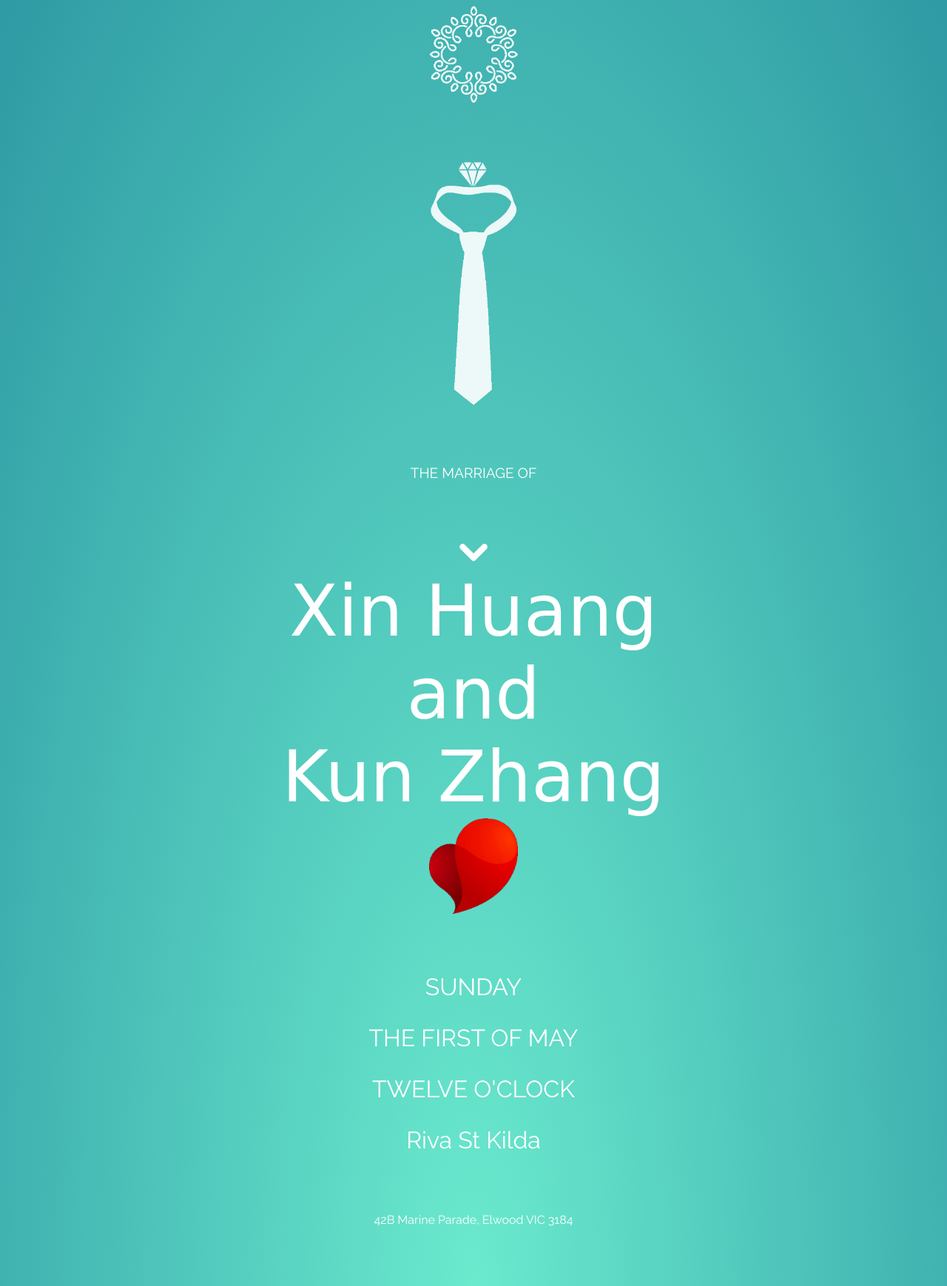
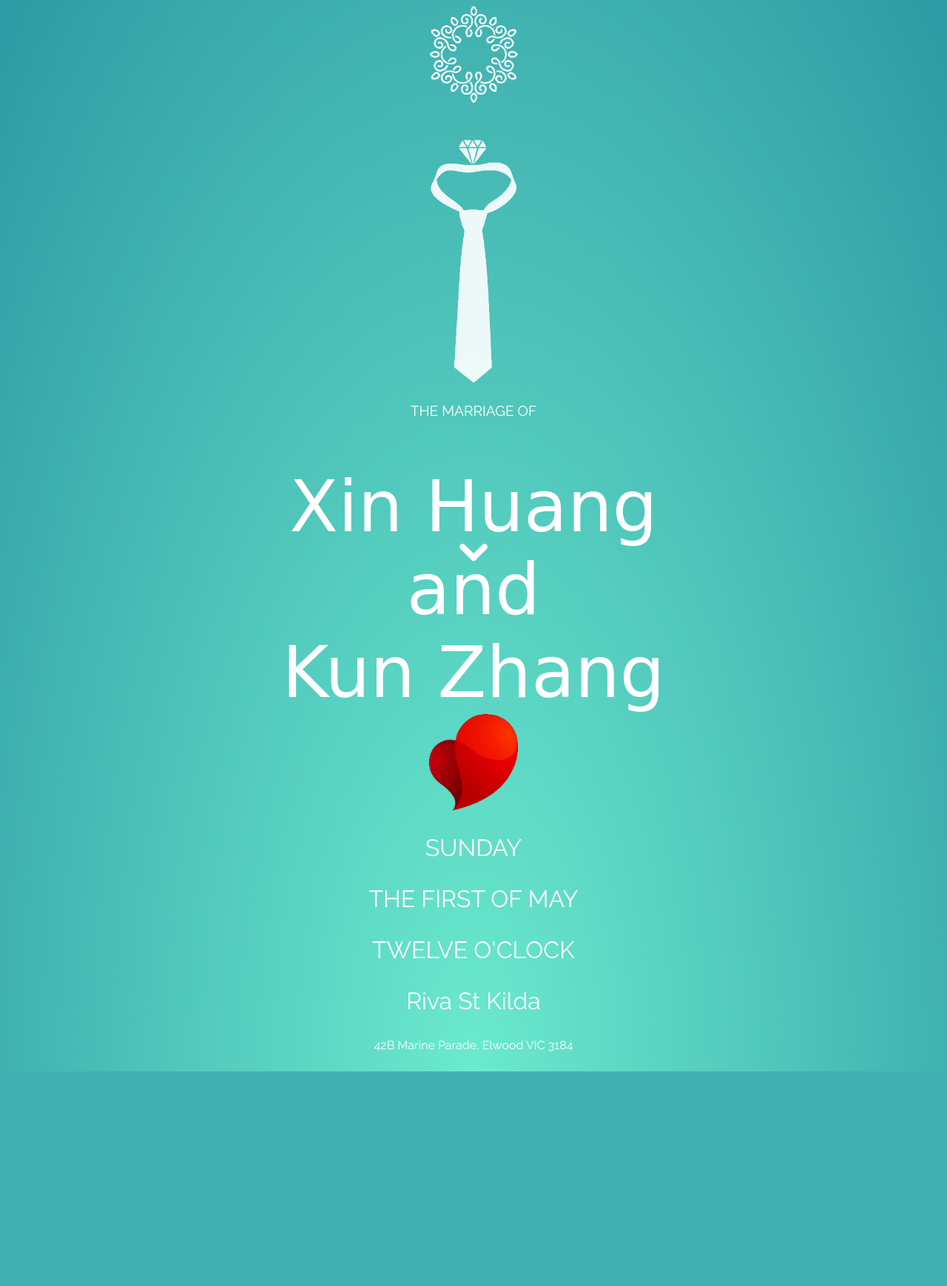
Before and after one commit to xhkz/invitation, a Django app: page / in a window 1280 px wide. Shown: the whole page at 74% size. After the commit the page ends 1448 px from the top, so only its background shows below. Run offline with Django 3.2, Linux system fonts and the light colour scheme; some libraries are stand-ins or nearby versions; some web fonts are replaced.

Commit message:
update style to sync openshift

```diff
--- a/django_project/wmlapp/static/css/main.css
+++ b/django_project/wmlapp/static/css/main.css
@@ -14,10 +14,10 @@ h1, h2, h3, h4, h5 {
 }
 
 .title {
-    margin-bottom: 120px;
+    margin-bottom: 5%;
 }
 
-@media only screen and (min-device-width: 480px) {
+@media only screen and (min-width: 480px) {
     h1 {
         font-size: 6em;
         font-family: 'Monsieur La Doulaise', cursive;
@@ -37,13 +37,13 @@ h1, h2, h3, h4, h5 {
     }
 
     img.center {
-        margin: 0 auto 80px;
+        margin: 0 auto;
         max-width: 120px;
         height: auto;
     }
 
-    .location h3, .location h5 {
-        margin-bottom: 80px;
+    .flower {
+        padding-bottom: 4%;
     }
 }
 
@@ -72,9 +72,13 @@ h1, h2, h3, h4, h5 {
     }
 
     img.center {
-        margin: 0 auto 10%;
+        margin: 0 auto;
         max-width: 25%;
         height: auto;
+    }
+
+    .flower {
+        padding-bottom: 10%;
     }
 
     .location h3, .location h5 {
--- a/django_project/wmlapp/templates/wmlapp/cn.html
+++ b/django_project/wmlapp/templates/wmlapp/cn.html
@@ -24,7 +24,7 @@
 <div id="particles-js"></div>
 <div id="fullpage">
     <div class="section">
-        <img src="{% static 'img/flower.png' %}" alt="flower" class="center"/>
+        <img src="{% static 'img/flower.png' %}" alt="flower" class="center flower"/>
         <img src="{% static 'img/diamond_tie.png' %}" alt="diamond tie" class="center"/>
     </div>
     <div class="section">
--- a/django_project/wmlapp/templates/wmlapp/index.html
+++ b/django_project/wmlapp/templates/wmlapp/index.html
@@ -31,7 +31,7 @@
 <div id="particles-js"></div>
 <div id="fullpage">
     <div class="section">
-        <img src="{% static 'img/flower.png' %}" alt="flower" class="center"/>
+        <img src="{% static 'img/flower.png' %}" alt="flower" class="center flower"/>
         <img src="{% static 'img/diamond_tie.png' %}" alt="diamond tie" class="center"/>
     </div>
     <div class="section">
```
